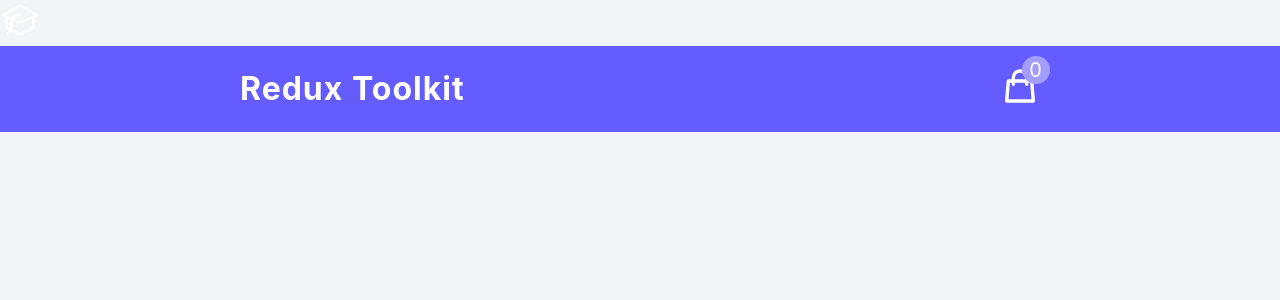
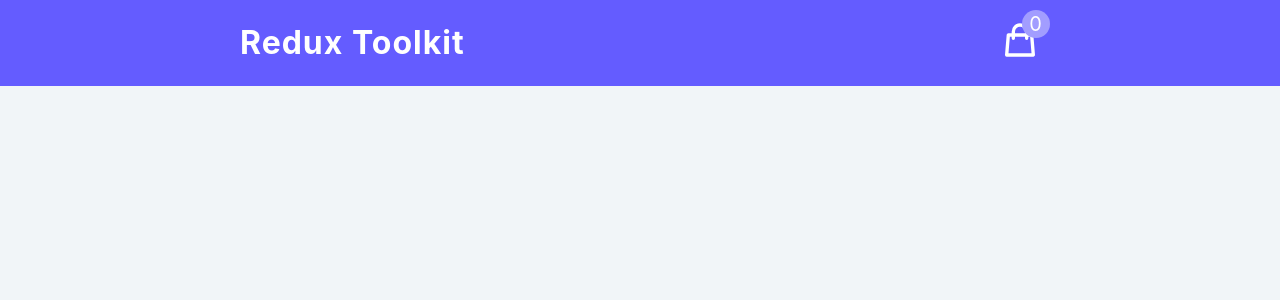
Before and after one commit to eslamsobhy/redux-toolkit-cart-app, a React (Create React App) app: page / in a window 1280 px wide. Shown: the top 300 px of the page. Built offline with nearby package versions, Linux system fonts and the light colour scheme.

Commit message:
cleaned things up

```diff
--- a/src/components/Navbar.js
+++ b/src/components/Navbar.js
@@ -1,4 +1,4 @@
-import { CartIcon, Graduated } from "../icons";
+import { CartIcon } from "../icons";
 import { useSelector } from "react-redux";
 
 import React from "react";
@@ -7,8 +7,6 @@
   const { amount } = useSelector((store) => store.cart);
 
   return (
-    <div className="graduated">
-      <Graduated />
     <nav>
       <div className="nav-center">
         <h3>redux toolkit</h3>
@@ -20,7 +18,6 @@
         </div>
       </div>
     </nav>
-    </div>
   );
 };
 
--- a/src/index.css
+++ b/src/index.css
@@ -139,12 +139,6 @@
   display: block;
   position: relative;
 }
-
-.graduated svg {
-  width: 40px;
-  color: var(--clr-white);
-}
-
 nav svg {
   width: 40px;
   color: var(--clr-white);
```
Lines whose indentation alone changed are shown as unchanged.
